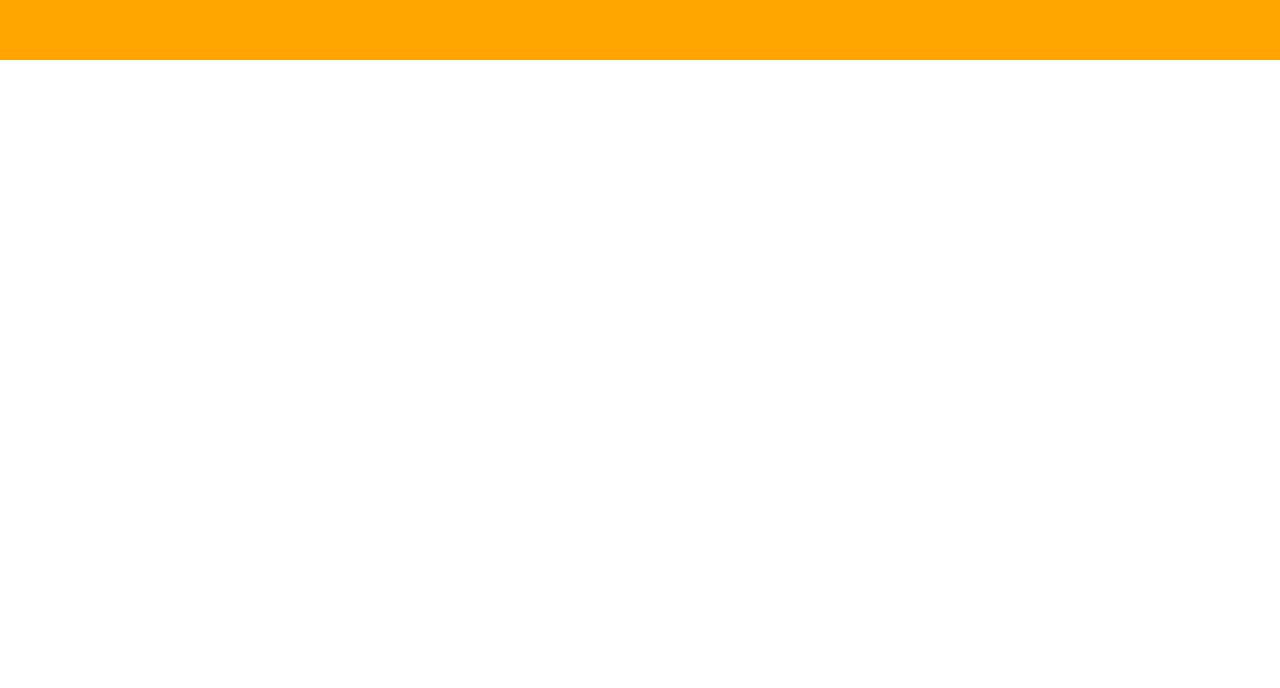
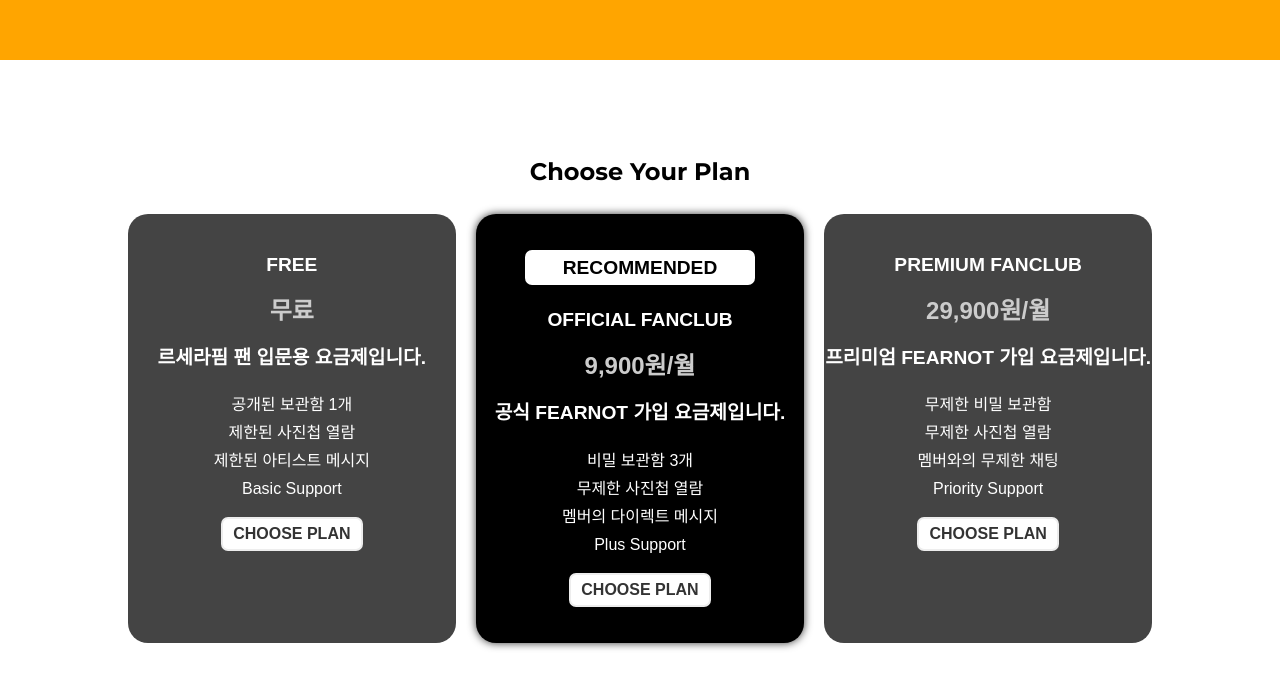
Before and after one commit to Ajeabal/html-css-20230711, a plain HTML site: page index.html in a window 1280 px wide. Shown: the part 740-1428 px from the top of the page. Before the commit the page ends 800 px from the top, so only its background shows below. Drawn offline with nearby package versions, Linux system fonts and the light colour scheme.

Commit message:
css/chap09 flex를 index에 적용

```diff
--- a/common.css
+++ b/common.css
@@ -13,3 +13,27 @@ a {
   display: block;
   clear: both;
 }
+
+.btn {
+  background: #FFF;
+  color: #333;
+  font: inherit;
+  font-weight: 700;
+  border-radius: 7px;
+  border: 2px solid #ededed;
+  padding: 7px 10px;
+  cursor: pointer;
+}
+.btn:hover {
+  background: #666;
+  color: #fff;
+}
+.btn-red {
+  background: #ff2e2e;
+  color: #fff;
+  border: 2px solid #d40707;
+}
+.btn-red:hover{
+  background: #fff;
+  color: #ff2e2e;
+}
--- a/index.html
+++ b/index.html
@@ -6,7 +6,6 @@
     <title>Document</title>
     <link href="https://fonts.googleapis.com/css?family=Anton" rel="stylesheet">
     <link href="https://fonts.googleapis.com/css?family=Montserrat:400,700" rel="stylesheet">
-    <link rel="stylesheet" href="https://cdn.jsdelivr.net/npm/reset-css@5.0.1/reset.min.css">
     <link rel="stylesheet" href="main.css">
 </head>
 <body>
@@ -17,7 +16,7 @@
             </a>
         </h1>
         <nav class="main-nav">
-            <ul class="main-nav__items clearfix">
+            <ul class="main-nav__items">
                 <li class="main-nav__item">
                     <a href="packages/index.html">Packages</a>
                 </li>
@@ -30,10 +29,57 @@
             </ul>
         </nav>
     </header>
-
     <main>
         <section id="product-overview">
             <h2>Do U think I'm fragile??</h1>
+        </section>
+        <section id="plans">
+            <h2 class="section-title">Choose Your Plan</h2>
+            <div class="plan-wrapper">
+                <article class="plan">
+                    <h3 class="plan__title">FREE</h3>
+                    <h4 class="plan__price">무료</h4>
+                    <h5>르세라핌 팬 입문용 요금제입니다.</h5>
+                    <ul class="plan__features">
+                        <li class="plan__feature">공개된 보관함 1개</li>
+                        <li class="plan__feature">제한된 사진첩 열람</li>
+                        <li class="plan__feature">제한된 아티스트 메시지</li>
+                        <li class="plan__feature">Basic Support</li>
+                    </ul>
+                    <div class="btn-group">
+                        <button class="btn">CHOOSE PLAN</button>
+                    </div>
+                </article>
+                <article class="plan plan--highlighted">
+                    <h3 class="plan__annotation">RECOMMENDED</h3>
+                    <h3 class="plan__title">OFFICIAL FANCLUB</h3>
+                    <h4 class="plan__price">9,900원/월</h4>
+                    <h5>공식 FEARNOT 가입 요금제입니다.</h5>
+                    <ul class="plan__features">
+                        <li class="plan__feature">비밀 보관함 3개</li>
+                        <li class="plan__feature">무제한 사진첩 열람</li>
+                        <li class="plan__feature">멤버의 다이렉트 메시지</li>
+                        <li class="plan__feature">Plus Support</li>
+                    </ul>
+                    <div class="btn-group">
+                        <button class="btn">CHOOSE PLAN</button>
+                    </div>
+                </article>
+                <article class="plan">
+                    <h3 class="plan__title">PREMIUM FANCLUB</h3>
+                    <h4 class="plan__price">29,900원/월</h4>
+                    <h5>프리미엄 FEARNOT 가입 요금제입니다.</h5>
+                    <ul class="plan__features">
+                        <li class="plan__feature">무제한 비밀 보관함</li>
+                        <li class="plan__feature">무제한 사진첩 열람</li>
+                        <li class="plan__feature">멤버와의 무제한 채팅</li>
+                        <li class="plan__feature">Priority Support</li>
+                    </ul>
+                    <div class="btn-group">
+                        <button class="btn">CHOOSE PLAN</button>
+                    </div>
+                </article>
+            </div>
         </section>
     </main>
 
--- a/main.css
+++ b/main.css
@@ -1,19 +1,4 @@
-/*  common style  */
-* {
-    box-sizing: border-box;
-}
-
-.clearfix::after{
-    content: '';
-    display: block;
-    clear: both;
-}
-
-a{
-    color: inherit;
-    text-decoration: none;
-}
-
+@import url('common.css');
 body {
     font-family: 'Montserrat', sans-serif;
 }
@@ -23,12 +8,16 @@ body {
     background: #000;
     color: white;
     padding: 30px 16px;
+    display: flex;
+    flex-direction: row;
+    justify-content: space-between;
+    align-items: center;
 }
 
 .main-header h1 {
-    float: left;
+    /* float: left; */
     margin-left: 10px;
-    margin-top: 10px;
+    flex: 3;
 }
 
 .main-header .main-header__brand {
@@ -37,12 +26,18 @@ body {
 }
 
 .main-header .main-nav {
-    float: right;
+    /* float: right; */
     margin-top: 5px;
+    flex: 7;
+}
+.main-header .main-nav .main-nav__items {
+    display: flex;
+    justify-content: flex-end;
+    align-items: center;
 }
 
 .main-header .main-nav .main-nav__item {
-    float: left;
+    /* float: left; */
     margin: 0 10px;
 }
 
@@ -73,3 +68,71 @@ body {
     background: orange url(antifragile.jpg) no-repeat center/cover;
     height: calc(100vh - 97px);
 }
+
+/* choose plan style */
+
+#plans {
+    margin: 100px auto;
+    color: #fff;
+    font-family: "Noto Sans KR", sans-serif;
+    text-align: center;
+    display: flex;
+    flex-direction: column;
+    align-items: center;
+    gap: 30px;
+}
+
+#plans .section-title {
+    color: #000;
+    font-weight: 700;
+    font-size: 24px;
+    font-family: "Montserrat", sans-serif;
+}
+
+#plans .plan-wrapper {
+    width: 80%;
+    display: flex;
+    justify-content: space-between;
+}
+#plans .plan-wrapper .plan {
+    border-radius: 20px;
+    width: 32%;
+    background: #444;
+    padding: 16px 0;
+}
+#plans .plan-wrapper .plan--highlighted{
+    background: #000;
+    box-shadow: 0 0 8px rgba(0, 0, 0, 0.8);
+}
+#plans .plan-wrapper .plan--highlighted .plan__annotation {
+    background: #fff;
+    color: #000;
+    padding: 8px;
+    border-radius: 7px;
+    box-shadow: 0 0 5px rgba(0, 0, 0, 0.8);
+    width: 70%;
+    margin: 20px auto;
+}
+
+.plan h3, .plan h4, .plan h5 {
+    font-weight: 700;
+    font-size: 1.2em;
+    margin: 25px 0;
+}
+
+#plans .plan-wrapper .plan .plan__price {
+    font-size: 1.5em;
+    color: #ccc;
+}
+
+#plans .plan-wrapper .plan .plan__features {
+    margin-top: 30px;
+}
+
+#plans .plan-wrapper .plan .plan__feature {
+    margin-bottom: 12px;
+}
+
+#plans .plan-wrapper .plan .btn-group {
+    margin: 20px 0;
+}
```
